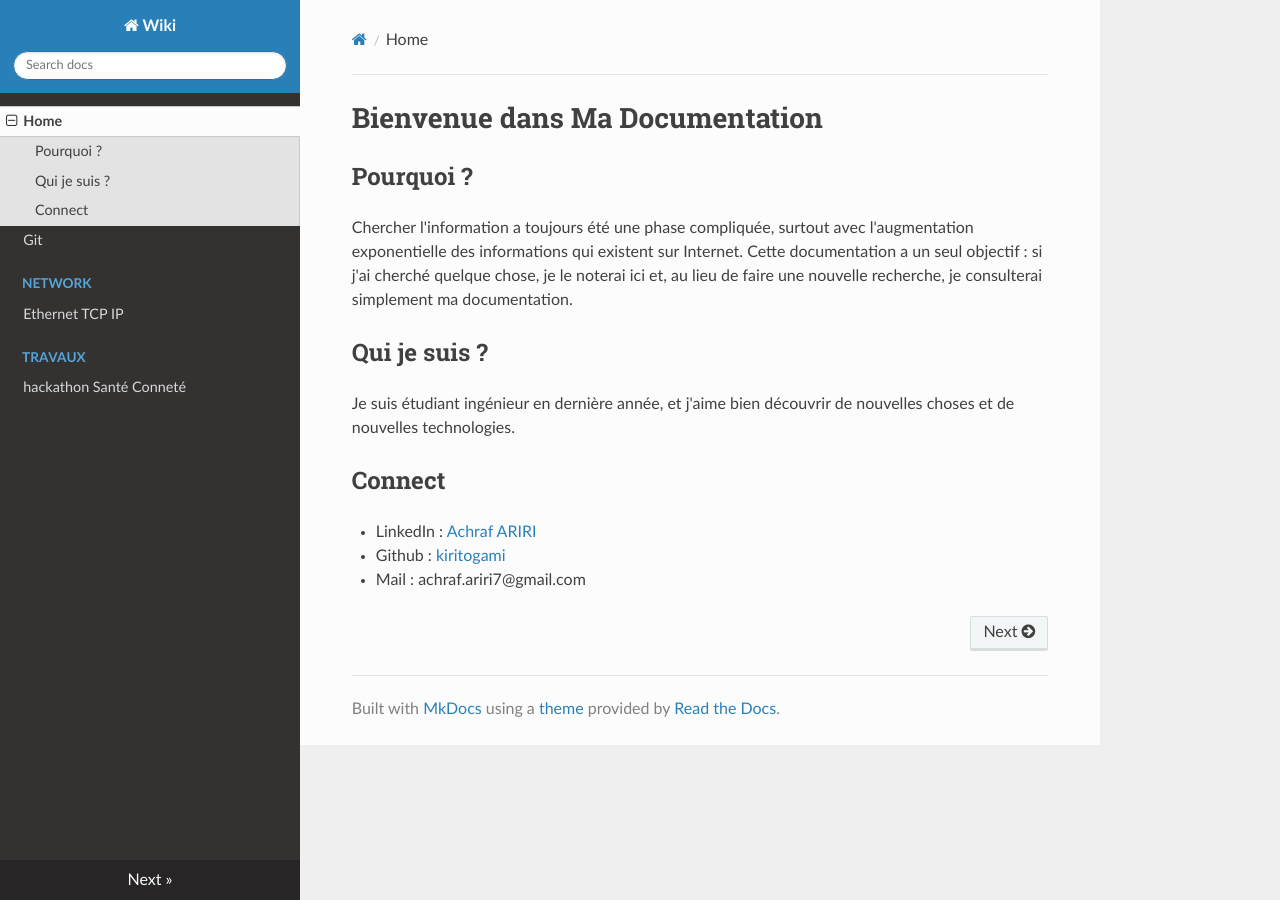
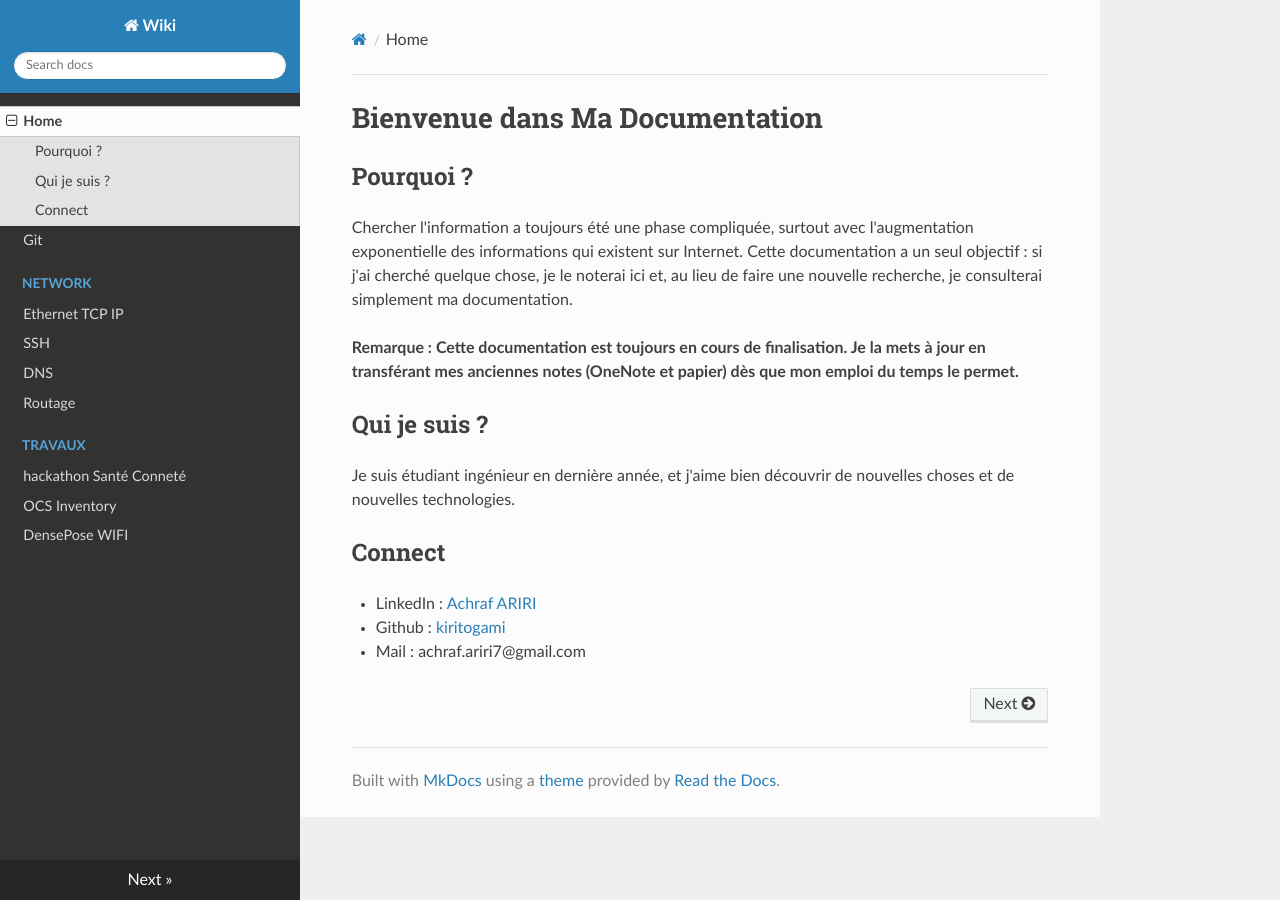
Before and after one commit to kiritogami/wiki, an MkDocs documentation site: the page built from docs/index.md, in a window 1280 px wide. Built offline with MkDocs 1.6.1, drawn with Linux system fonts in a browser that asks for light colours; nearby versions of some CDN libraries.

Commit message:
add some docs

```diff
--- a/docs/index.md
+++ b/docs/index.md
@@ -4,6 +4,7 @@
 
 Chercher l'information a toujours été une phase compliquée, surtout avec l'augmentation exponentielle des informations qui existent sur Internet. Cette documentation a un seul objectif : si j'ai cherché quelque chose, je le noterai ici et, au lieu de faire une nouvelle recherche, je consulterai simplement ma documentation.
 
+**Remarque :  Cette documentation est toujours en cours de finalisation. Je la mets à jour en transférant mes anciennes notes (OneNote et papier) dès que mon emploi du temps le permet.**
 
 ## Qui je suis ?
 
--- a/mkdocs.yml
+++ b/mkdocs.yml
@@ -4,9 +4,14 @@ nav:
   - Git: git.md
   - Network:
     - Ethernet TCP IP: network/ethernetTcpIp.md
+    - SSH: network/ssh.md
+    - DNS: network/dns.md
+    - Routage: network/routage.md
 
   - Travaux:
     - hackathon Santé Conneté : study/hackathon.md
+    - OCS Inventory: study/ocs.md
+    - DensePose WIFI: study/densePose.md
 
 theme:
   name: readthedocs
```
Also changed, not shown: docs/git.md (+1 -1 lines), docs/network/dns.md (added), docs/network/routage.md (added), docs/network/ssh.md (added), docs/study/densePose.md (added), docs/study/ocs.md (added).
